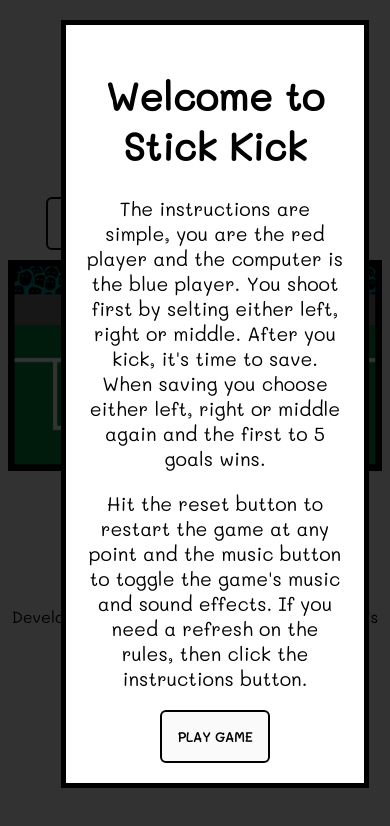
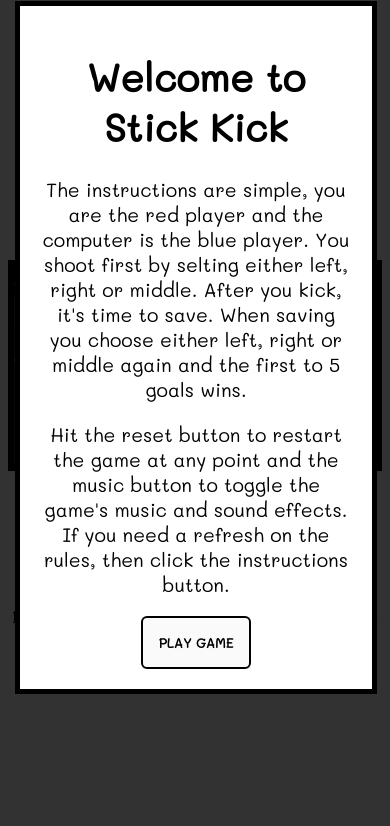
Before and after one commit to adamgilroy22/stick-kick, a plain HTML site: page index.html in a window 390 px wide. Both pictures are taken after a click on the button "INSTRUCTIONS". Drawn offline with Linux system fonts and the light colour scheme.

Commit message:
Add style to modal area for small screens

```diff
--- a/assets/css/style.css
+++ b/assets/css/style.css
@@ -28,7 +28,6 @@ header h1 {
     background-color: white;
     border: 5px solid #000000;
     height: auto;
-    max-height: 100%;
     padding: 20px;
     margin: auto;
     width: 66%;
@@ -82,8 +81,13 @@ button:hover {
         width: 100%;
     }
 
+    .modal {
+        padding: 1px;
+    }
+
     .modal-content {
         font-size: 1.2rem;
+        width: 80%;
       }
 
 }
```
